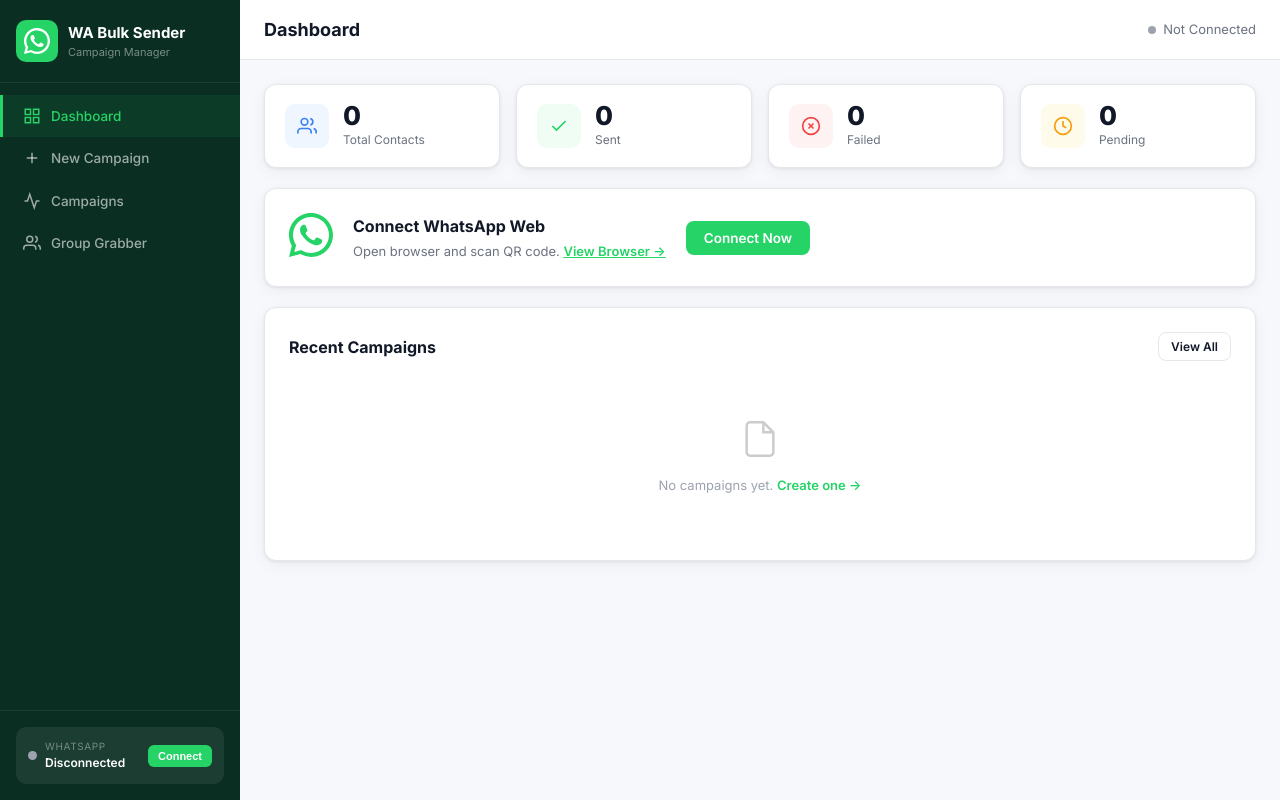
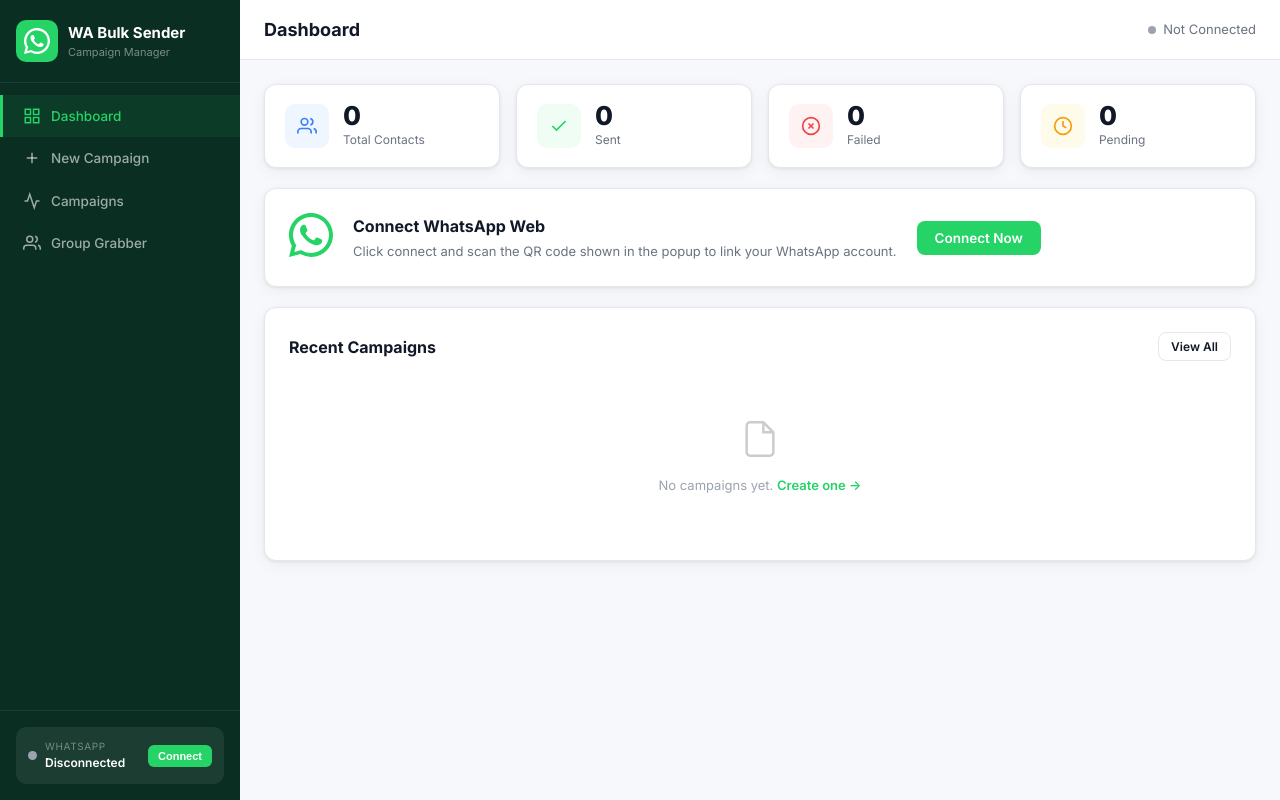
Before and after one commit to ecnodev12/whatsappautomation, a Flask app: page / in a window 1280 px wide. Run offline with Flask 3, Linux system fonts and the light colour scheme; parts of the project's set-up code (start-up, migrations or seed data) failed here and were passed over.

Commit message:
Revert to simple headless mode with QR code modal - remove all VNC complexity

```diff
--- a/app.py
+++ b/app.py
@@ -58,61 +58,6 @@
 def index():
     """Main dashboard page"""
     return render_template('index.html')
-
-@app.route('/version')
-def version():
-    """Version check endpoint"""
-    return jsonify({
-        'version': '2.0-VNC',
-        'vnc_enabled': True,
-        'features': ['VNC Browser Viewer', 'Remote Display', 'Full Browser Access']
-    })
-
-@app.route('/vnc')
-def vnc_viewer():
-    """Redirect to noVNC browser viewer"""
-    # In production, this will show the browser via VNC
-    # Get the current host
-    host = request.host.split(':')[0]
-    # Redirect to noVNC on port 6080
-    return f'''
-    <!DOCTYPE html>
-    <html>
-    <head>
-        <title>WhatsApp Browser Viewer</title>
-        <style>
-            body {{ margin: 0; padding: 20px; font-family: Arial; background: #1e1e1e; color: white; }}
-            .container {{ max-width: 100%; margin: 0 auto; }}
-            h1 {{ color: #25D366; }}
-            .info {{ background: #2d2d2d; padding: 20px; border-radius: 8px; margin: 20px 0; }}
-            .btn {{ display: inline-block; padding: 12px 24px; background: #25D366; color: white;
-                    text-decoration: none; border-radius: 6px; margin: 10px 5px; }}
-            iframe {{ width: 100%; height: 85vh; border: 2px solid #25D366; border-radius: 8px; }}
-        </style>
-    </head>
-    <body>
-        <div class="container">
-            <h1>🖥️ WhatsApp Browser Viewer</h1>
-            <div class="info">
-                <p><strong>This is your WhatsApp Web browser running in the cloud!</strong></p>
-                <p>You can interact with it just like a local browser:</p>
-                <ul>
-                    <li>✅ Scan the QR code directly here</li>
-                    <li>✅ View messages and chats</li>
-                    <li>✅ Watch campaigns run in real-time</li>
-                </ul>
-            </div>
-            <iframe src="http://{host}:6080/vnc.html?autoconnect=true&resize=scale"></iframe>
-            <div class="info">
-                <a href="/" class="btn">← Back to Dashboard</a>
-                <p style="color:#888;font-size:12px;margin-top:10px;">
-                    Tip: Click inside the browser viewer to interact. Use your mouse and keyboard normally.
-                </p>
-            </div>
-        </div>
-    </body>
-    </html>
-    '''
 
 @app.route('/api/campaigns', methods=['GET'])
 def get_campaigns():
--- a/public/index.html
+++ b/public/index.html
@@ -133,7 +133,7 @@
           </div>
           <div>
             <h2>Connect WhatsApp Web</h2>
-            <p>Open browser and scan QR code. <a href="/vnc" target="_blank" style="color:#25D366;font-weight:600;">View Browser →</a></p>
+            <p>Click connect and scan the QR code shown in the popup to link your WhatsApp account.</p>
           </div>
           <button class="btn btn-primary" id="connectBtn" onclick="connectWhatsApp()">
             Connect Now
--- a/static/app.js
+++ b/static/app.js
@@ -104,13 +104,10 @@
     const r = await fetch('/api/whatsapp/connect', { method: 'POST' });
     const d = await r.json();
     if (d.success) {
-      toast('Browser starting! Opening viewer...', 'success');
-      showMsg('connectionMessage', 'Browser started successfully!', 'success');
-      // Open VNC viewer in new tab after 2 seconds
-      setTimeout(() => {
-        window.open('/vnc', '_blank', 'width=1200,height=800');
-        toast('Browser viewer opened in new tab. Scan QR code there!', 'info');
-      }, 2000);
+      toast('Connected! Scan QR code to login', 'success');
+      showMsg('connectionMessage', 'Browser connected. Scan QR code in the browser or check status.', 'success');
+      // Show QR code in modal
+      setTimeout(showQRCodeModal, 3000);
     } else {
       toast(d.error || 'Connection failed', 'error');
     }
--- a/templates/index.html
+++ b/templates/index.html
@@ -133,7 +133,7 @@
           </div>
           <div>
             <h2>Connect WhatsApp Web</h2>
-            <p>Open browser and scan QR code. <a href="/vnc" target="_blank" style="color:#25D366;font-weight:600;">View Browser →</a></p>
+            <p>Click connect and scan the QR code shown in the popup to link your WhatsApp account.</p>
           </div>
           <button class="btn btn-primary" id="connectBtn" onclick="connectWhatsApp()">
             Connect Now
--- a/whatsapp_worker.py
+++ b/whatsapp_worker.py
@@ -89,10 +89,10 @@
     def _browser_thread_worker(self):
         try:
             self.playwright = sync_playwright().start()
-            # Always run in headed mode - VNC provides display in cloud
-            headless_mode = False
+            # Always run headless in cloud deployment
+            headless_mode = True
 
-            logger.info("Starting browser in headed mode (visible via VNC in cloud)")
+            logger.info("Starting browser in headless mode for cloud deployment")
 
             self.context = self.playwright.chromium.launch_persistent_context(
                 user_data_dir=Config.SESSION_FOLDER,
```
Also changed, not shown: public/static/app.js (+4 -7 lines), 2 other files.
